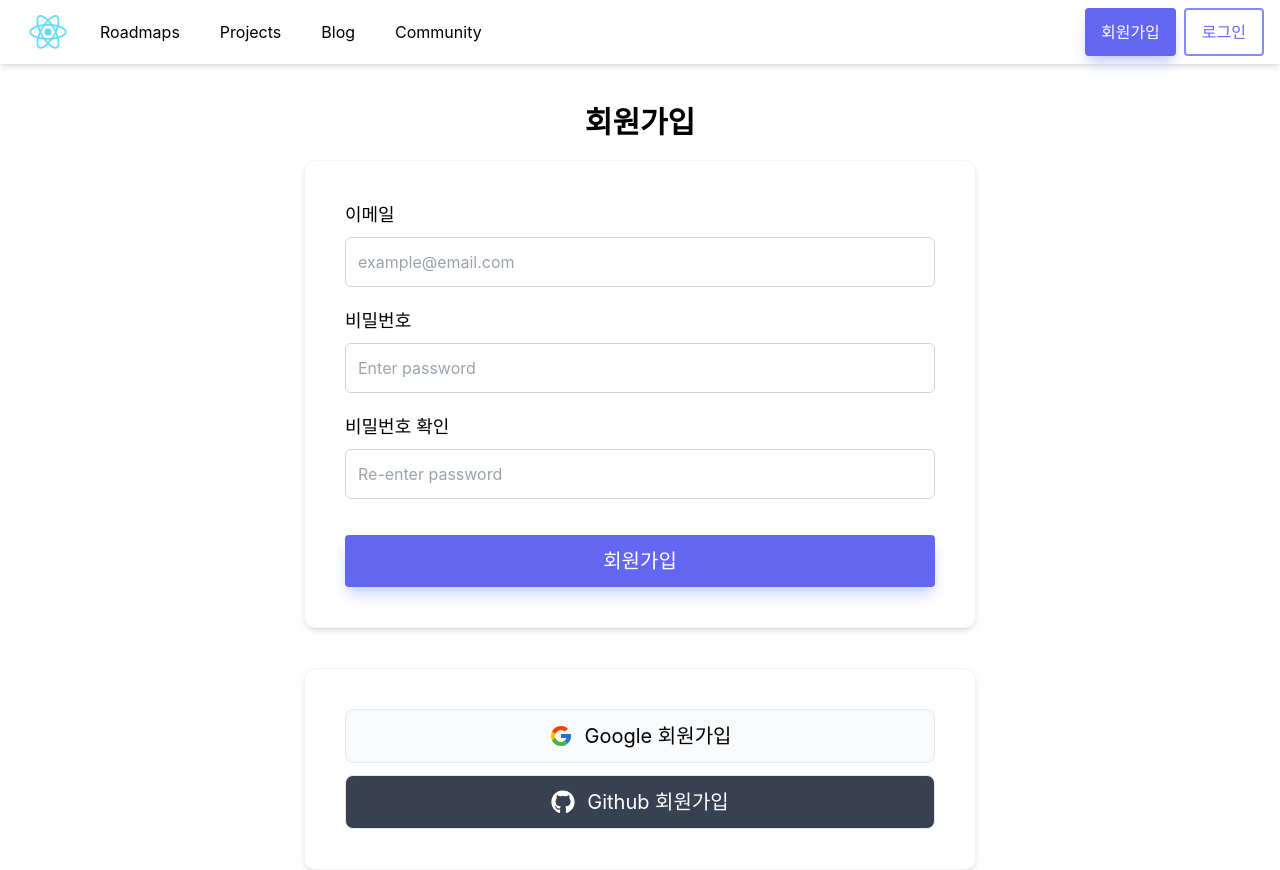
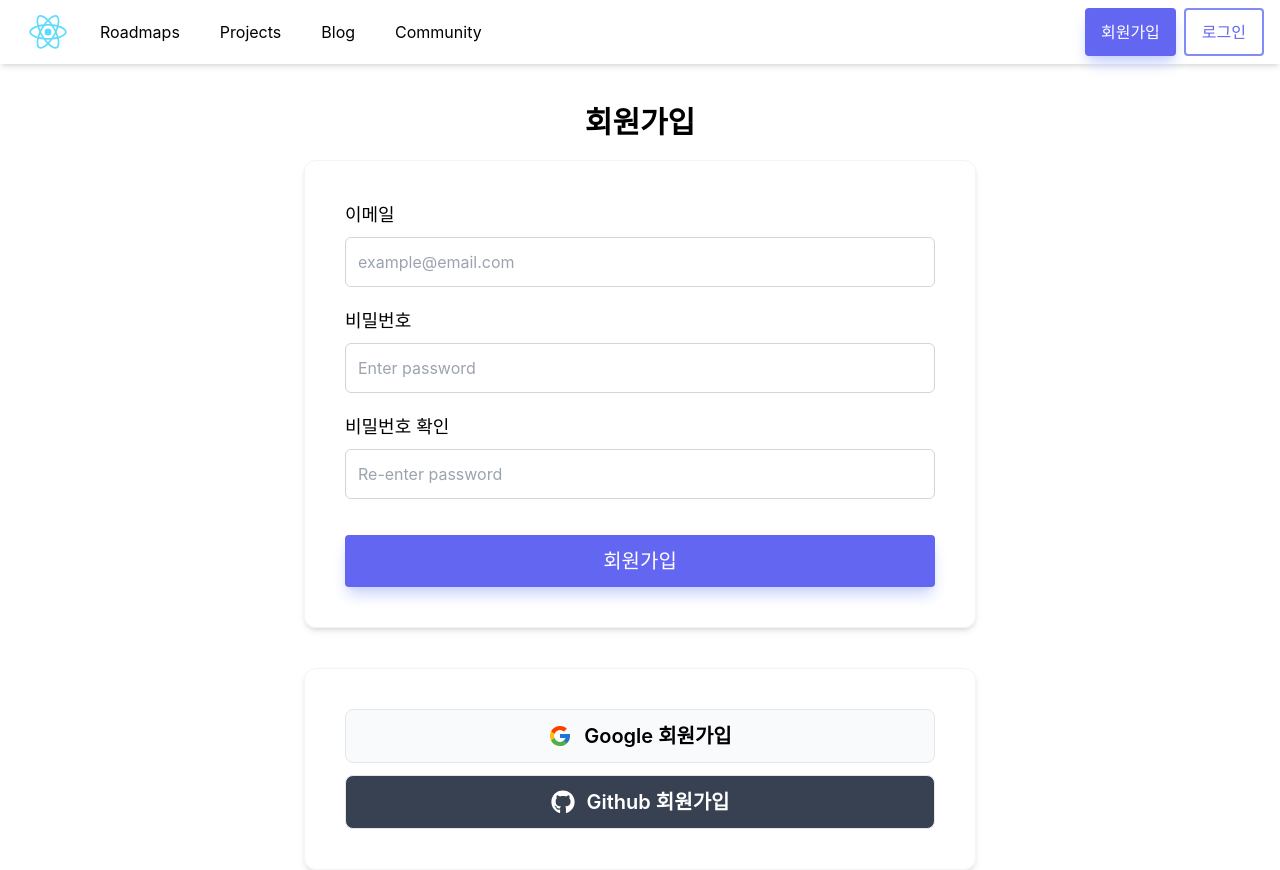
Before and after one commit to DevJaewoo/OpenRoadmaps, a React (Create React App) app in the folder frontend/: page /register in a window 1280 px wide. Built offline with nearby package versions, Linux system fonts and the light colour scheme; a web font is replaced by a local one.

Commit message:
feat: 폰트 굵기 수정

```diff
--- a/frontend/src/pages/login/register.tsx
+++ b/frontend/src/pages/login/register.tsx
@@ -61,14 +61,14 @@ const Register: React.FC<{}> = () => {
       <div className="flex flex-col w-full max-w-2xl mt-10 p-10 border-gray-100 border rounded-xl shadow-md">
         <a
           href="http://localhost:8080/oauth/authorization/google"
-          className="flex justify-center items-center w-full py-3 text-xl rounded-lg bg-gray-50 hover:bg-gray-200 border border-gray-200 transition-colors"
+          className="flex justify-center items-center w-full py-3 text-xl font-semibold rounded-lg bg-gray-50 hover:bg-gray-200 border border-gray-200 transition-colors"
         >
           <FcGoogle className="inline mr-3 text-2xl" />
           Google 회원가입
         </a>
         <a
           href="http://localhost:8080/oauth/authorization/github"
-          className="flex justify-center items-center w-full mt-3 py-3 text-xl text-center text-white rounded-lg bg-gray-700 hover:bg-gray-500 border border-gray-200 transition-colors"
+          className="flex justify-center items-center w-full mt-3 py-3 text-xl font-semibold text-center text-white rounded-lg bg-gray-700 hover:bg-gray-500 border border-gray-200 transition-colors"
         >
           <FaGithub className="inline mr-3 text-2xl" />
           Github 회원가입
```
